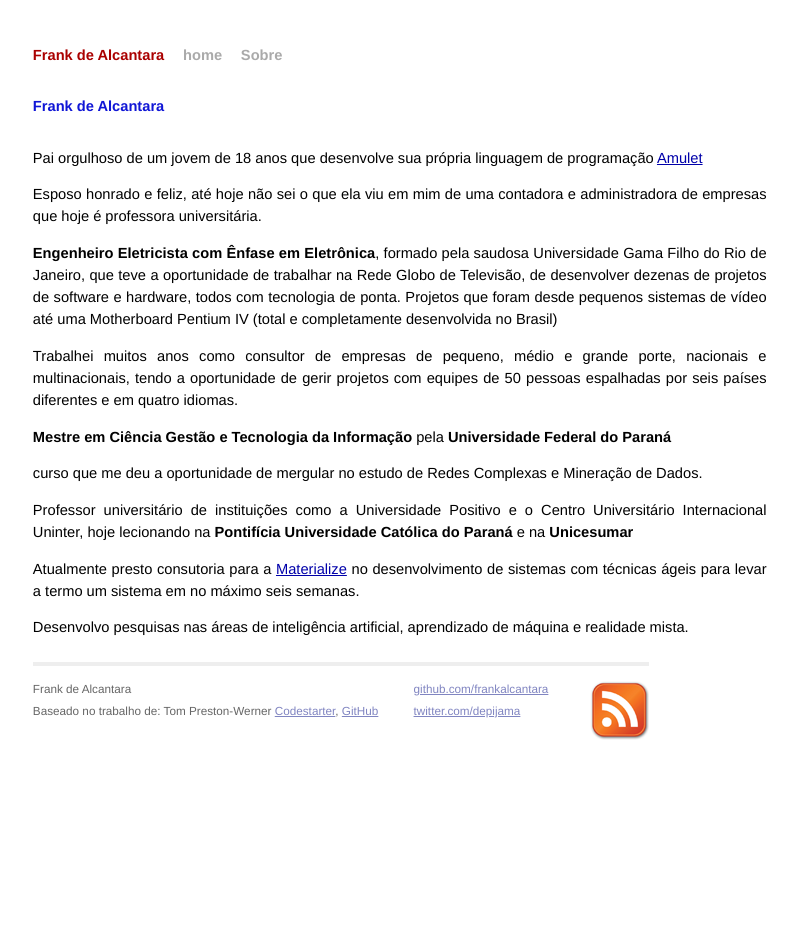
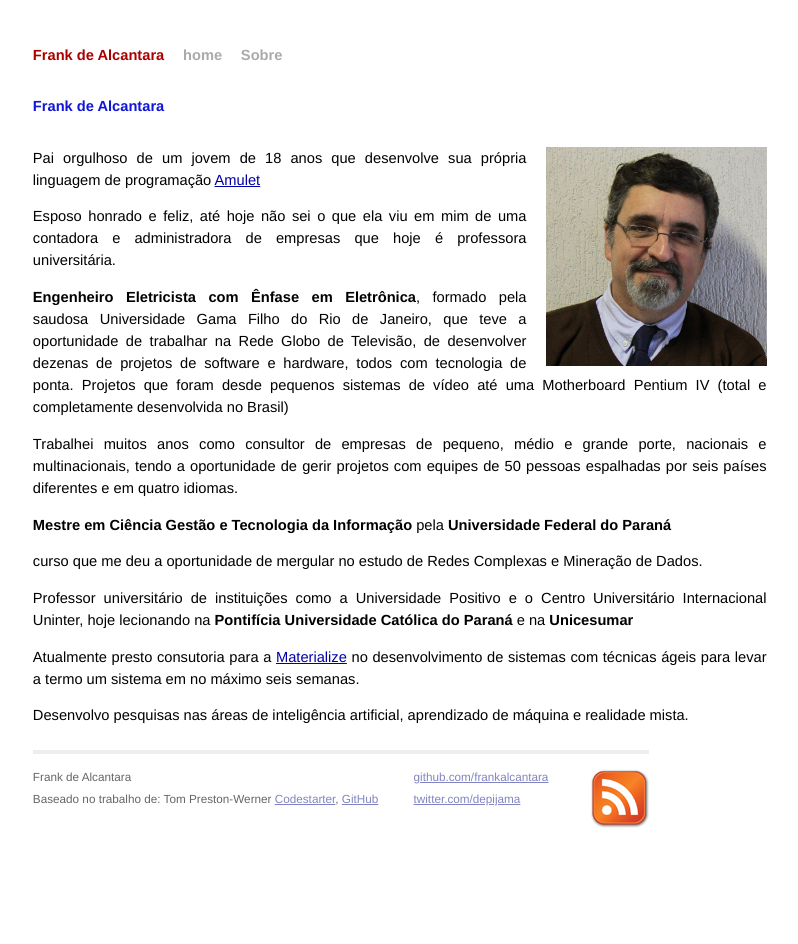
Before and after one commit to mojombo/mojombo.github.io, a Jekyll site: the page built from about.html, in a window 1280 px wide. Shown: the whole page, without its empty margins (299-1097 px from the left). Built offline with Jekyll 4.4.1, drawn with Linux system fonts in a browser that asks for light colours.

Commit message:
inclusão do retrato do frank

```diff
--- a/about.html
+++ b/about.html
@@ -5,6 +5,11 @@ title: Frank de Alcantara
 
 <div id="home" style="width: 50em !important;">
   <h1 class="title">Frank de Alcantara</h1>
+ <img
+                src="/images/NovoFrank.jpg"
+                alt="retrato de frank de alcantara"
+                style="float: right; margin-left: 20px; width: 30%"
+                />
   <p>
     Pai orgulhoso de um jovem de 18 anos que desenvolve sua própria
     linguagem de programação <a href="https://amulet.works/" target="_blank">Amulet</a>
```
Also changed, not shown: images/NovoFrank.jpg (added).
